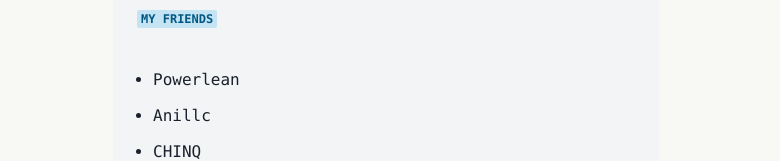
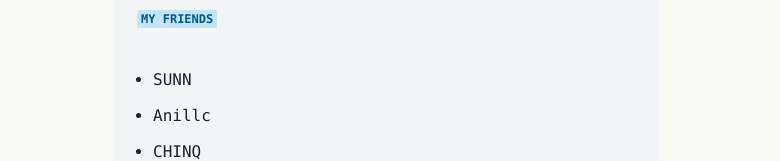
Before and after one commit to Powerlean/Willie-blog, a Next.js app: page / in a window 1280 px wide. Shown: the part 782-943 px from the top of the page, without its empty margins (254-1034 px from the left). Built offline with nearby package versions, Linux system fonts and the light colour scheme.

Commit message:
Update index.js

```diff
--- a/pages/index.js
+++ b/pages/index.js
@@ -155,8 +155,8 @@ Python
       </Badge>
       <UnorderedList>
         <ListItem mt={3}>
-          <Link href="https://www.snn.moe" isExternal>
-            Powerlean
+          <Link href="https://snn.moe" isExternal>
+            SUNN
           </Link>
         </ListItem>
         <ListItem mt={3}>
```
